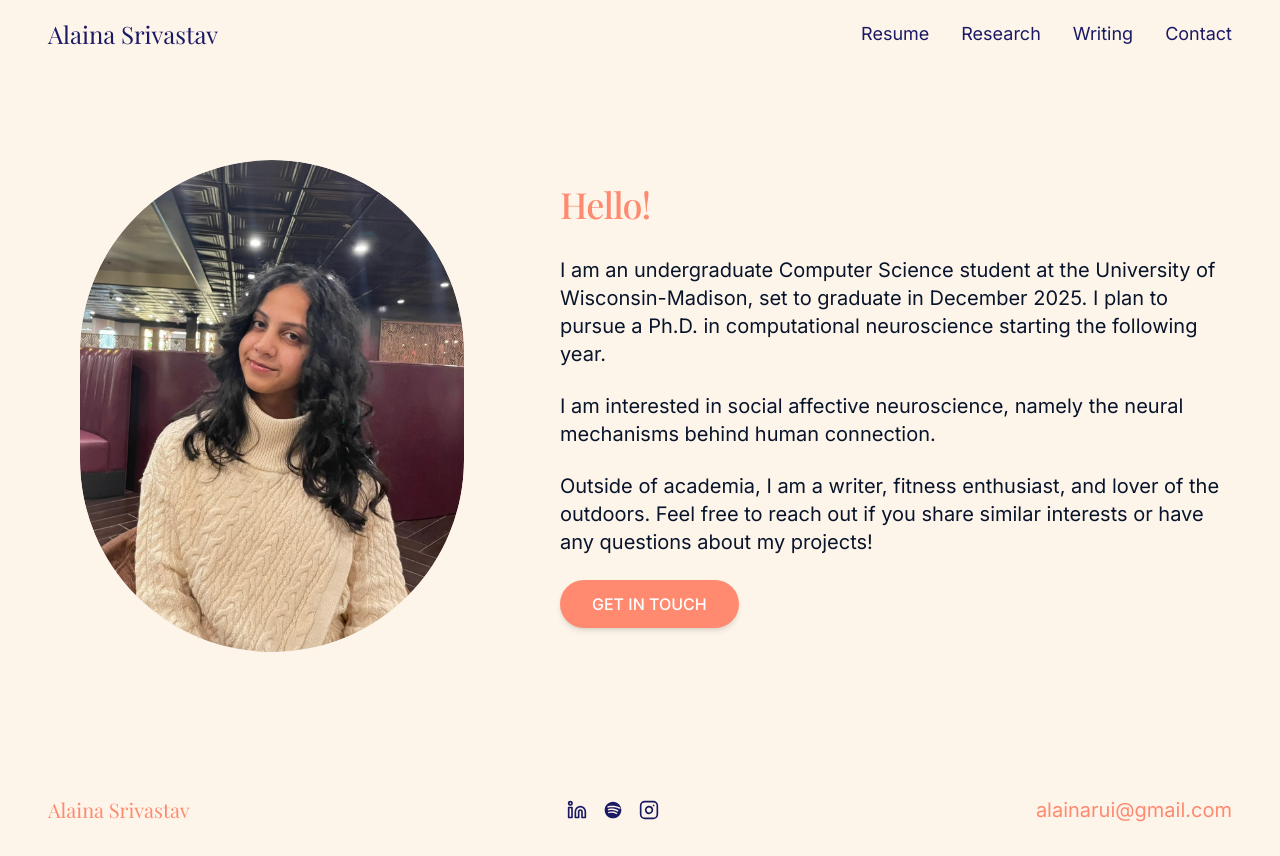
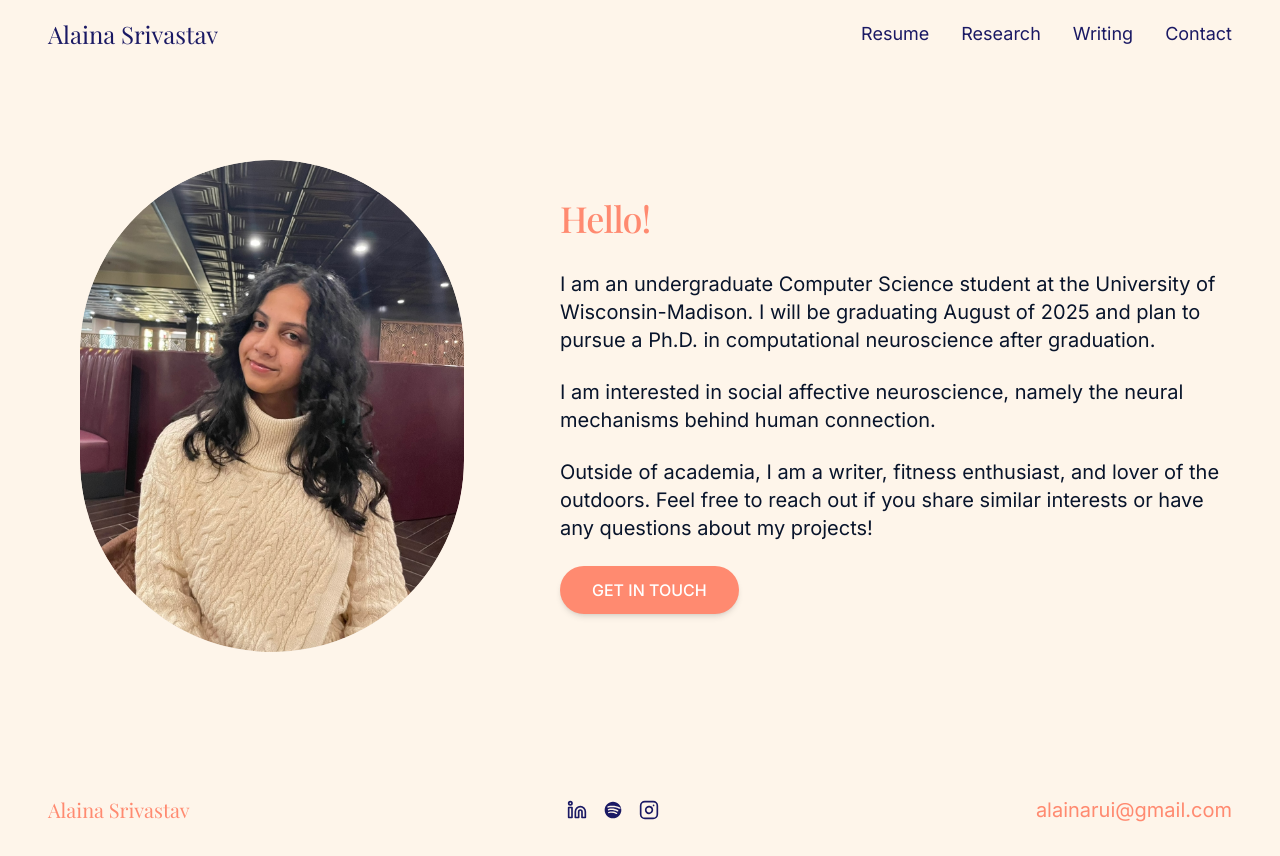
Before and after one commit to alainasriv/alainasrivsite, a React (Vite) app: page / in a window 1280 px wide. Built offline with nearby package versions, Linux system fonts and the light colour scheme.

Commit message:
changed grad date

```diff
--- a/src/pages/Index.tsx
+++ b/src/pages/Index.tsx
@@ -60,7 +60,7 @@ const Index = () => {
             className="text-lg md:text-xl leading-relaxed mb-4"
             variants={fadeIn}
           >
-            I am an undergraduate Computer Science student at the University of Wisconsin-Madison, set to graduate in December 2025. I plan to pursue a Ph.D. in computational neuroscience starting the following year.
+            I am an undergraduate Computer Science student at the University of Wisconsin-Madison. I will be graduating August of 2025 and plan to pursue a Ph.D. in computational neuroscience after graduation.
           </motion.p>
 
           <motion.p
```
